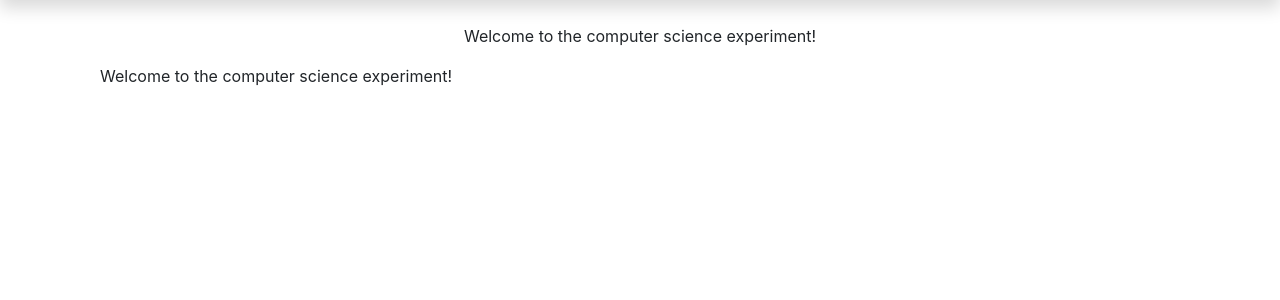
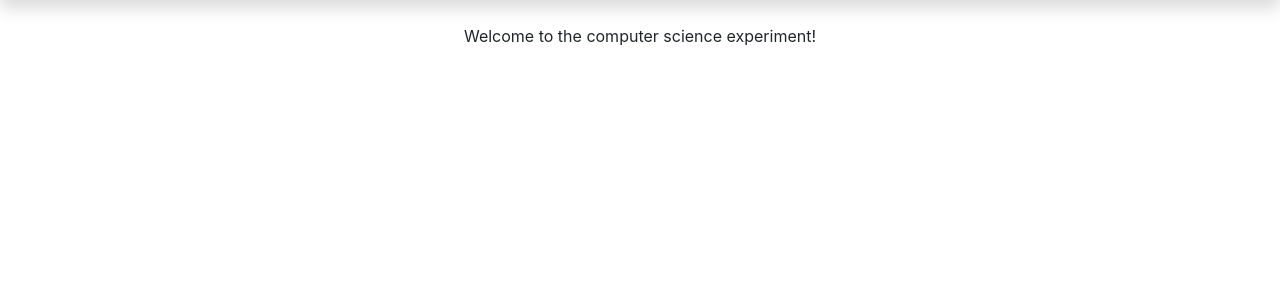
Before and after one commit to pbanaszkiewicz/questions_ranker, a Django app: page / in a window 1280 px wide. Shown: the part 56-356 px from the top of the page. Run offline with Django 3.2, Linux system fonts and the light colour scheme; some libraries are stand-ins or nearby versions.

Commit message:
Final touches on the templates

```diff
--- a/questions_ranker/templates/base.html
+++ b/questions_ranker/templates/base.html
@@ -3,7 +3,7 @@
   <head>
     <meta charset="utf-8">
     <meta http-equiv="x-ua-compatible" content="ie=edge">
-    <title>{% block title %}Questions Ranker{% endblock title %}</title>
+    <title>{% block title %}Questions Ranker{% if title %} &mdash; {{ title }}{% endif %}{% endblock title %}</title>
     <meta name="viewport" content="width=device-width, initial-scale=1.0">
     <meta name="description" content="">
     <meta name="author" content="">
--- a/questions_ranker/templates/pages/home.html
+++ b/questions_ranker/templates/pages/home.html
@@ -4,10 +4,4 @@
 <div class="col-12">
   <p class="text-center">Welcome to the computer science experiment!</p>
 </div>
-<div class="col-12">
-  {% if True %}
-  <p>Welcome to the computer science experiment!</p>
-  {% endif %}
-</div>
-{% if additional_text %}<p>{{ additional_text }}</p>{% endif %}
 {% endblock %}
```
